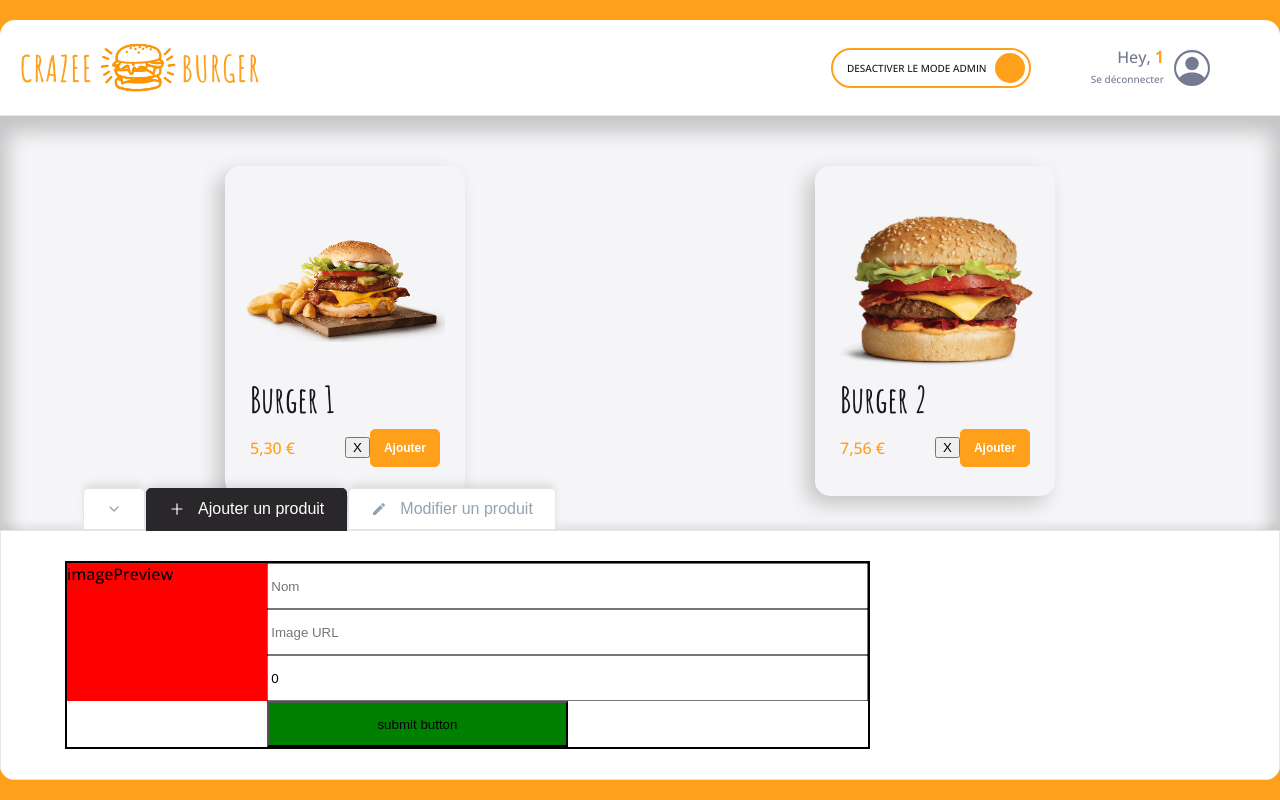
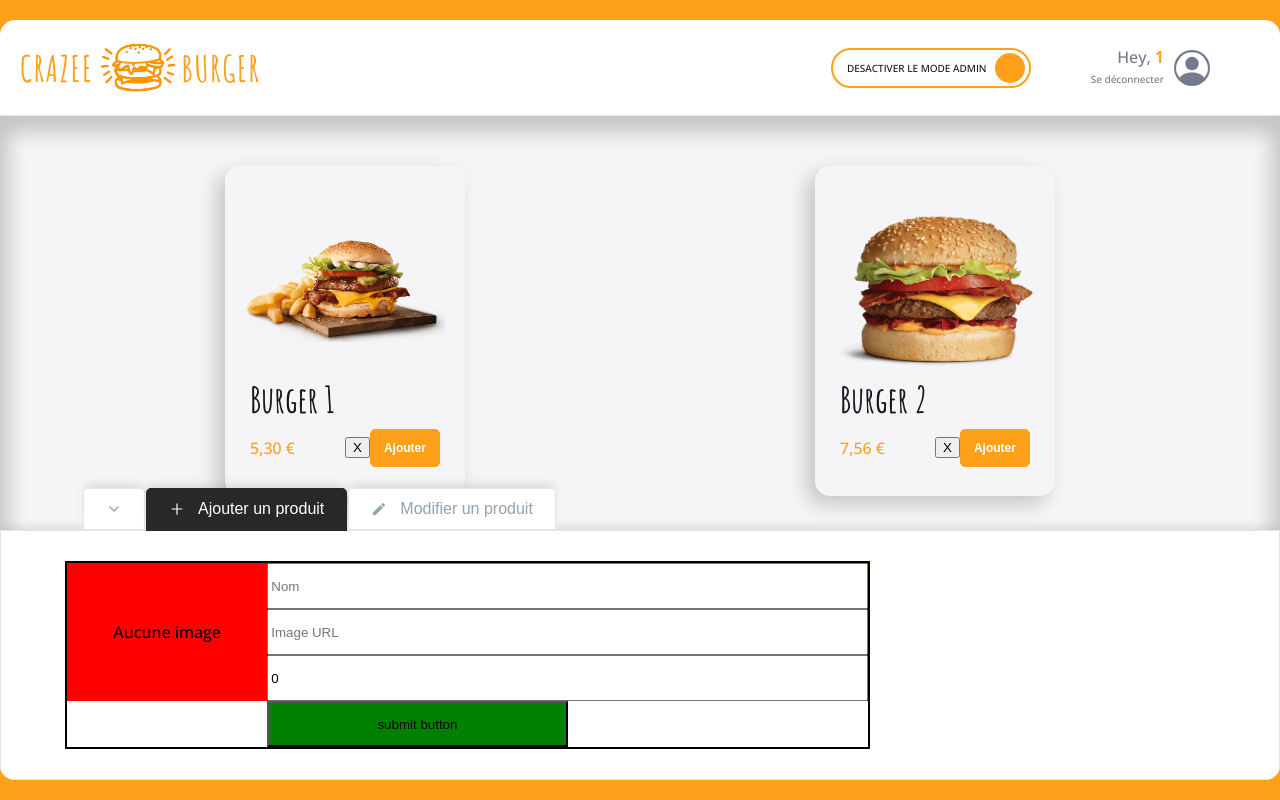
Before and after one commit to YohannMaiVan/React-crazee-burger, a React (Vite) app: page /order/1 in a window 1280 px wide. Both pictures are taken after a click on the button 114 px from the left and 759 px from the top of the page. Built offline with nearby package versions, Linux system fonts and the light colour scheme.

Commit message:
✨ F08: ADMIN > AddForm > Add preview image

```diff
--- a/src/components/pages/order/Main/Admin/AdminPanel/AddForm.jsx
+++ b/src/components/pages/order/Main/Admin/AdminPanel/AddForm.jsx
@@ -28,7 +28,13 @@
   //affichage
   return (
     <AddFormStyled onSubmit={handleOnSubmit}>
-      <div className="image-preview">imagePreview</div>
+      <div className="image-preview">
+        {newProduct.imageSource ? (
+          <img src={newProduct.imageSource} alt={newProduct.title} />
+        ) : (
+          <div>Aucune image</div>
+        )}
+      </div>
       <div className="input-fields">
         <input
           name="title"
@@ -67,6 +73,16 @@
   .image-preview {
     background: red;
     grid-area: 1 / 1 / 4 / 2;
+    display: flex;
+    justify-content: center;
+    align-items: center;
+
+    img {
+      width: 100%;
+      height: 100%;
+      object-fit: contain;
+      object-position: center;
+    }
   }
   .input-fields {
     background: blue;
--- a/src/components/pages/order/Main/Menu.jsx
+++ b/src/components/pages/order/Main/Menu.jsx
@@ -4,6 +4,8 @@
 import Card from "../../../reusable-ui/Card"
 import { formatPrice } from "../../../../utils/maths"
 import OrderContext from "../../../../context/OrderContext"
+
+const IMAGE_BY_DEFAULT = "/images/coming-soon.png"
 
 export default function Menu() {
   //state
@@ -21,7 +23,7 @@
       {menu.map(({ title, imageSource, price, id }) => (
         <Card
           title={title}
-          imageSource={imageSource}
+          imageSource={imageSource ? imageSource : IMAGE_BY_DEFAULT}
           leftDescription={formatPrice(price)}
           id={id}
           key={id}
```
